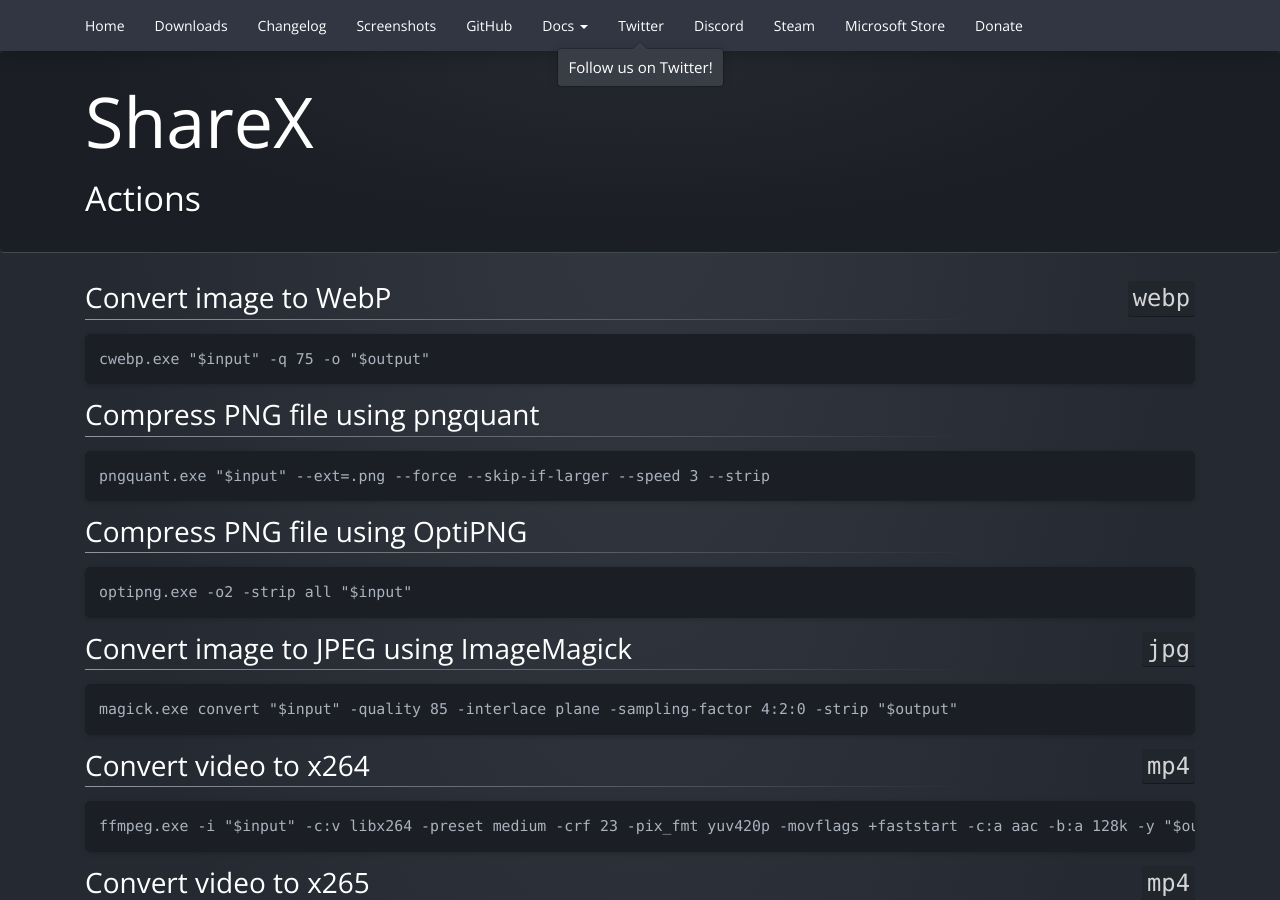
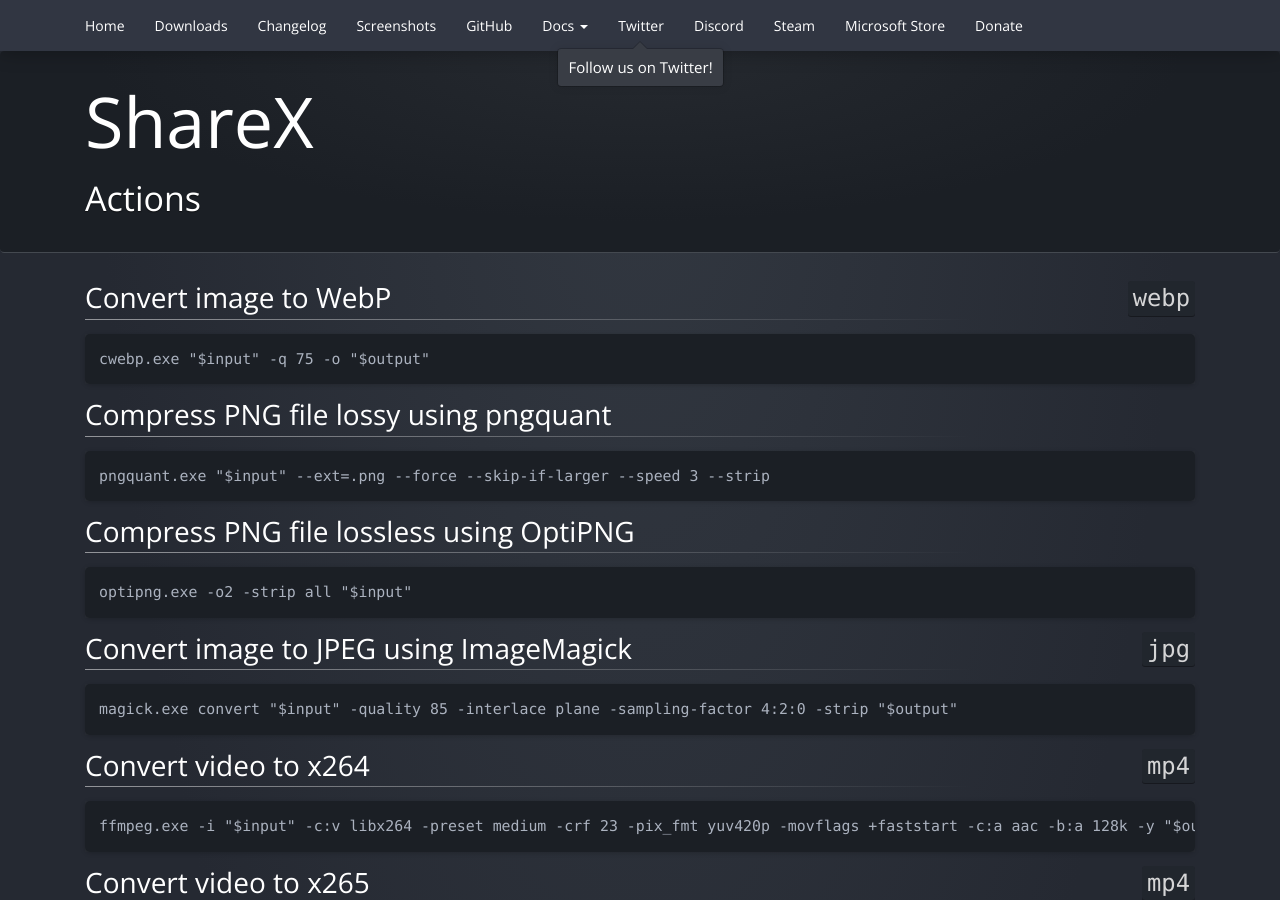
Before and after one commit to ShareX/sharex.github.io, a Jekyll site: the page built from actions/index.md, in a window 1280 px wide and 900 px high. Built offline with Jekyll 4.4.1, drawn with Linux system fonts in a browser that asks for light colours.

Commit message:
Added lossy and lossless info

```diff
--- a/_data/actions.yml
+++ b/_data/actions.yml
@@ -3,11 +3,11 @@
   arguments: '"$input" -q 75 -o "$output"'
   extension: webp
 
-- name: Compress PNG file using pngquant
+- name: Compress PNG file lossy using pngquant
   filename: pngquant.exe
   arguments: '"$input" --ext=.png --force --skip-if-larger --speed 3 --strip'
 
-- name: Compress PNG file using OptiPNG
+- name: Compress PNG file lossless using OptiPNG
   filename: optipng.exe
   arguments: -o2 -strip all "$input"
 
```
